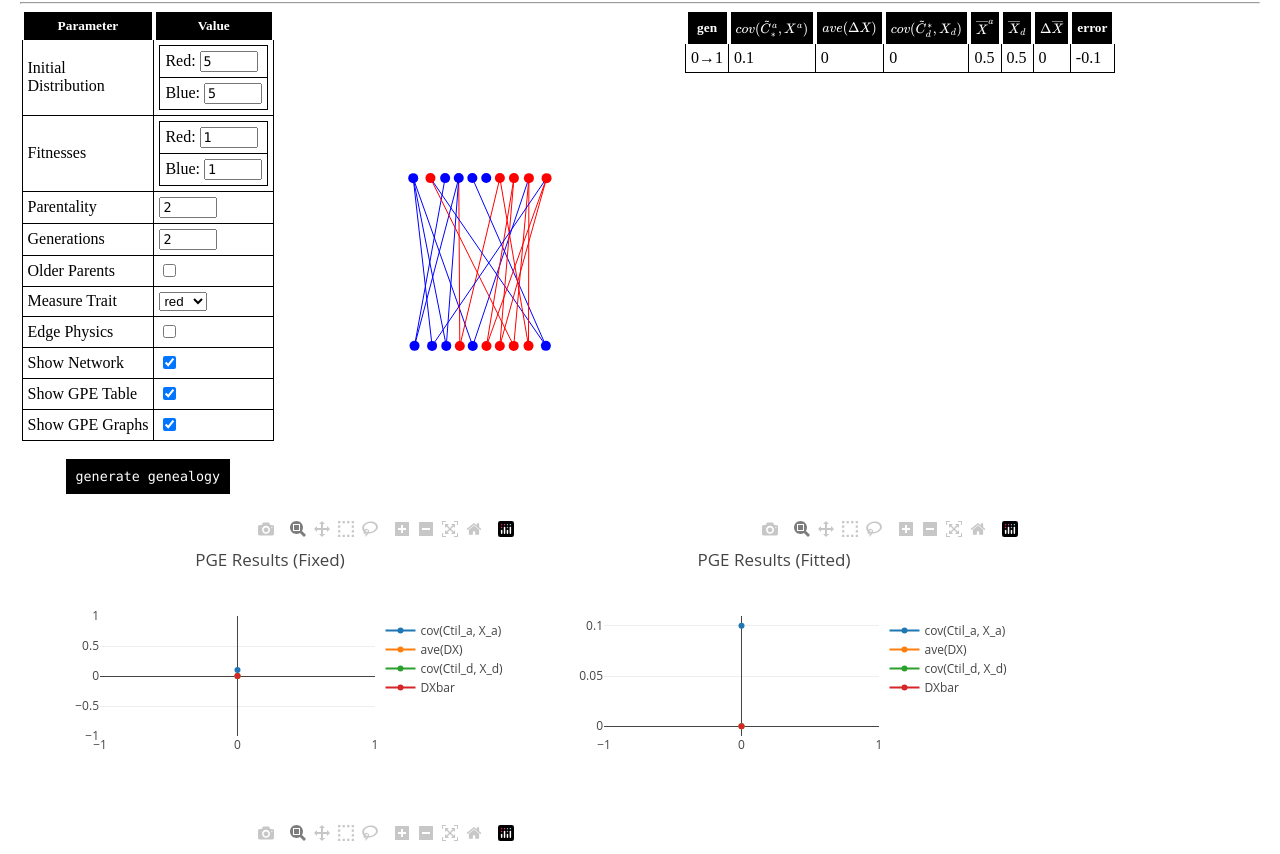
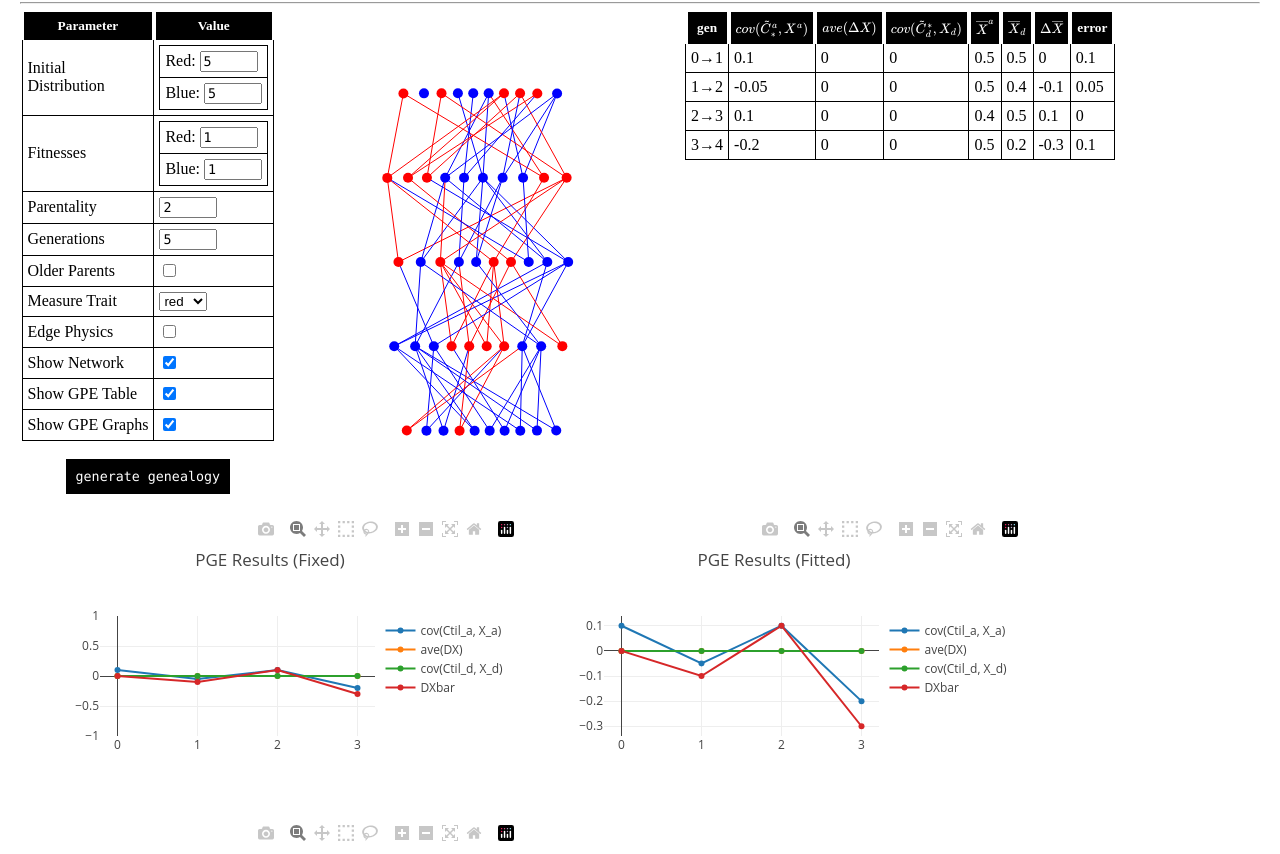
Before and after one commit to ReedArtificialLifeLab/PriceEquation, a plain HTML site: page pge-webapp-henry/index.html in a window 1280 px wide. Shown: the part 98-952 px from the top of the page. Drawn offline with nearby package versions, Linux system fonts and the light colour scheme.

Commit message:
flushed out README first draft; changed default config

```diff
--- a/pge-webapp-henry/index.html
+++ b/pge-webapp-henry/index.html
@@ -52,7 +52,7 @@
             Generations
             <span class="tooltip">How many generations to produce.</span>
           </td>
-          <td><input type="number" id="input_generations" value="2"></td>
+          <td><input type="number" id="input_generations" value="5"></td>
         </tr>
         <tr>
           <td>
@@ -80,7 +80,6 @@
             Show Network
             <span class="tooltip"><b>True:</b> Genealogy network visualization is generated and displayed (slow for large number of generations and members).<br><b>False:</b> Genealogy network visualization is neither generated nor displayed (fast for large numbers of generations and members).</span>
           </td>
-          <!-- TODO: mark checked when done testing -->
           <td><input type="checkbox" id="input_show_graph" checked
             onchange="set_hidden('genealogy_graph_container', !event.target.checked)"></td>
         </tr>
--- a/pge-webapp-henry/scripts/main.js
+++ b/pge-webapp-henry/scripts/main.js
@@ -175,7 +175,7 @@ function update_gpe_result_outputs() {
     let ave_DX = gpe_analysis.ave_DX();
     let covt_d = gpe_analysis.cov_Ctil_X_descendants();
     let DXbar = gpe_analysis.DXbar_simple();
-    let error = DXbar - (covt_a + ave_DX - covt_d);
+    let error = Math.abs(DXbar - (covt_a + ave_DX - covt_d));
     gpe_result_table.add_row([
       ancestor_level+"→"+(ancestor_level+1),
       parse_gpe_result(covt_a),
```
Also changed, not shown: 1 other file.
